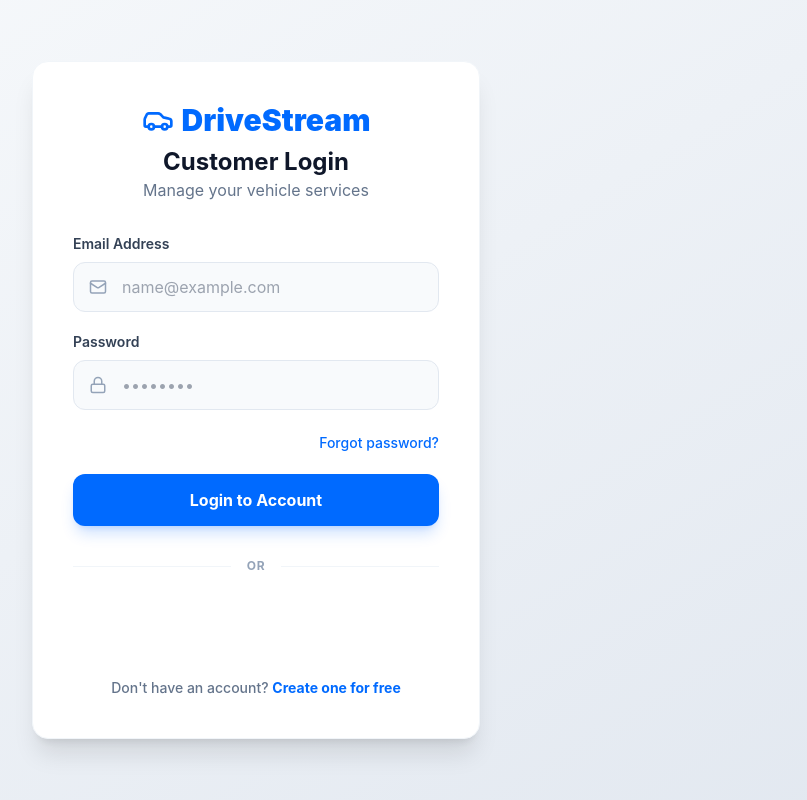
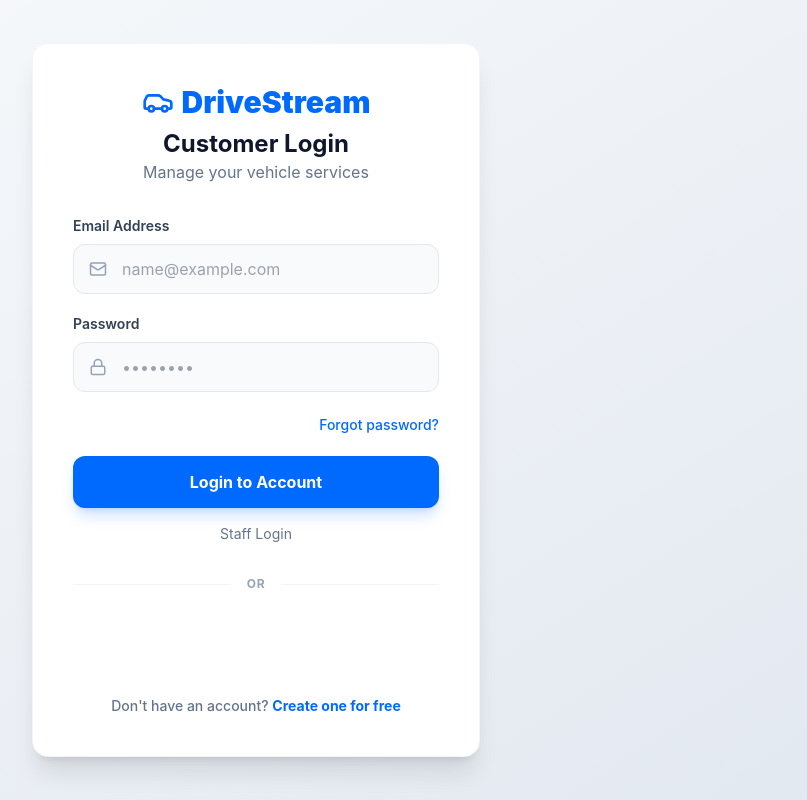
Before and after one commit to SehanArandara/DriveStream-FE, a React (Vite) app: page /login in a window 1280 px wide. Shown: the whole page, without its empty margins (384-1191 px from the left). Built offline with nearby package versions, Linux system fonts and the light colour scheme; no server answers.

Commit message:
add : staff login

```diff
--- a/src/pages/Login.jsx
+++ b/src/pages/Login.jsx
@@ -59,6 +59,10 @@ const Login = () => {
     }
   };
 
+   const staffLogin = async () => {
+    navigate('/staff-login');
+  }
+
   return (
     <div className="min-h-screen flex items-center justify-center bg-gradient-to-br from-slate-50 to-slate-200 p-8">
       <div className="w-full max-w-md p-10 bg-white rounded-2xl shadow-xl border border-slate-100 animate-fade">
@@ -116,7 +120,19 @@ const Login = () => {
             {loading ? 'Logging in...' : 'Login to Account'}
           </button>
         </form>
-
+       <span
+        className="block text-center text-sm text-slate-500 mt-4 cursor-pointer hover:text-blue-600 transition"
+        onClick={staffLogin}
+        role="button"
+        tabIndex={0}
+        onKeyDown={(e) => {
+          if (e.key === "Enter" || e.key === " ") {
+            staffLogin();
+          }
+        }}
+      >
+        Staff Login
+      </span>
         <div className="flex items-center my-8 text-slate-400 text-xs font-bold uppercase tracking-wider before:flex-1 before:border-b before:border-slate-100 after:flex-1 after:border-b after:border-slate-100 before:mr-4 after:ml-4">
           OR
         </div>
```
